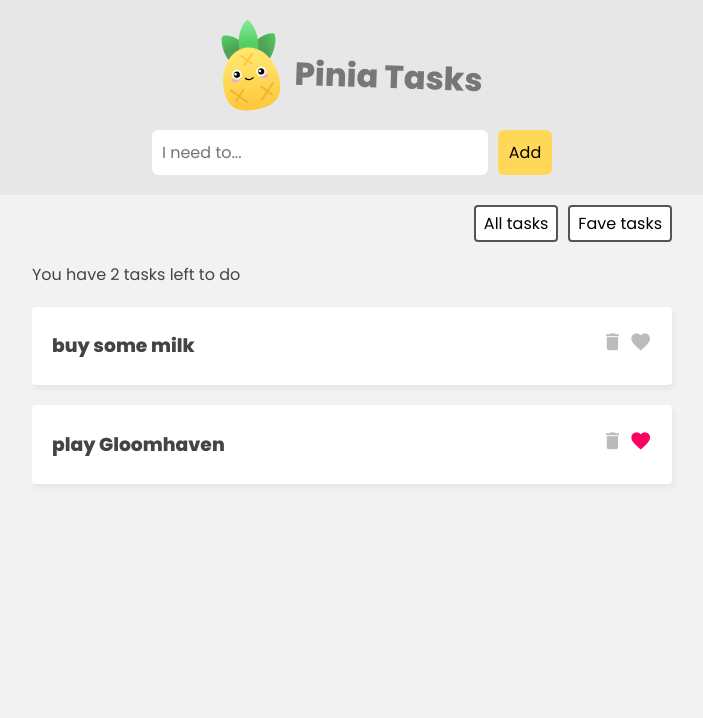
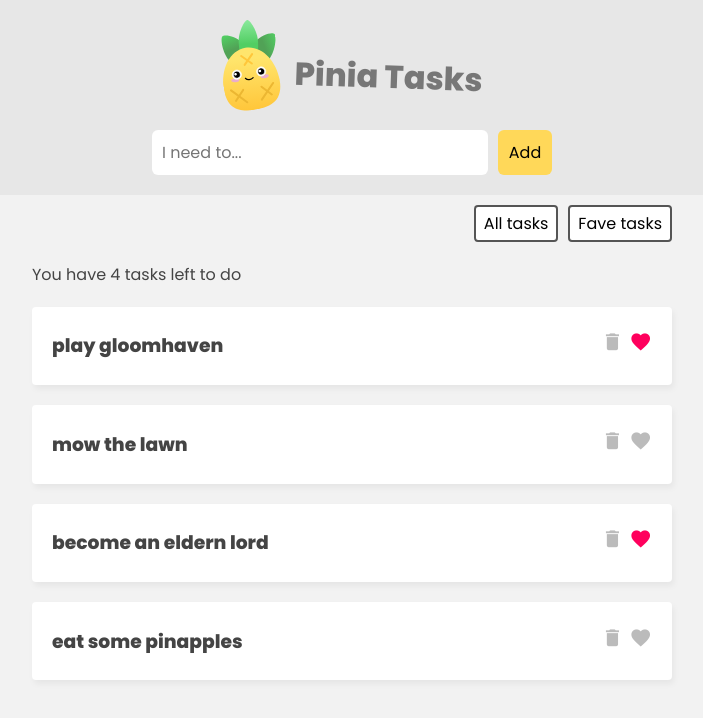
Before and after one commit to jombastic/pinia-tasks, a Vue app: page / in a window 1280 px wide. Shown: the top 718 px of the page, without its empty margins (288-991 px from the left). Built offline with nearby package versions, Linux system fonts and the light colour scheme; data requests are answered from the project's data file; the HTML template or start-up script is replaced by a standard one.

Commit message:
fetch data from a local json server on initial load

```diff
--- /dev/null
+++ b/data/db.json
@@ -0,0 +1,24 @@
+{
+    "tasks": [
+        {
+            "id": 1,
+            "title": "play gloomhaven",
+            "isFav": true
+        },
+        {
+            "id": 2,
+            "title": "mow the lawn",
+            "isFav": false
+        },
+        {
+            "title": "become an eldern lord",
+            "isFav": true,
+            "id": 3
+        },
+        {
+            "title": "eat some pinapples",
+            "isFav": false,
+            "id": 4
+        }
+    ]
+}
--- a/src/App.vue
+++ b/src/App.vue
@@ -16,6 +16,9 @@
             <button @click="filter = 'all'">All tasks</button>
             <button @click="filter = 'favs'">Fave tasks</button>
         </nav>
+
+        <!-- loading -->
+        <div class="loading" v-if="taskStore.loading">Loading tasks...</div>
 
         <!-- task list -->
         <div class="task-list">
@@ -45,6 +48,9 @@
     setup() {
         const taskStore = useTaskStore();
 
+        // fetch tasks
+        taskStore.getTasks()
+
         const filter = ref('all')
 
         return { taskStore, filter }
--- a/src/assets/main.css
+++ b/src/assets/main.css
@@ -108,3 +108,14 @@
   color: #555;
   font-size: 1em;
 }
+
+/* loading state */
+.loading {
+  max-width: 640px;
+  border: 1px solid #ffd859;
+  background: #ffe9a0;
+  color: #3a3a3a;
+  padding: 5px 0;
+  text-align: center;
+  margin: 30px auto;
+}
--- a/src/stores/TaskStore.js
+++ b/src/stores/TaskStore.js
@@ -2,10 +2,8 @@
 
 export const useTaskStore = defineStore('taskStore', {
     state: () => ({
-        tasks: [
-            { id: 1, title: "buy some milk", isFav: false },
-            { id: 2, title: "play Gloomhaven", isFav: true }
-        ],
+        tasks: [],
+        loading: false
     }),
     getters: {
         favs() {
@@ -21,6 +19,15 @@
         }
     },
     actions: {
+        async getTasks() {
+            this.loading = true
+
+            const res = await fetch('http://localhost:3000/tasks')
+            const data = await res.json()
+
+            this.tasks = data
+            this.loading = false
+        },
         addTask(task) {
             this.tasks.push(task)
         },
```
